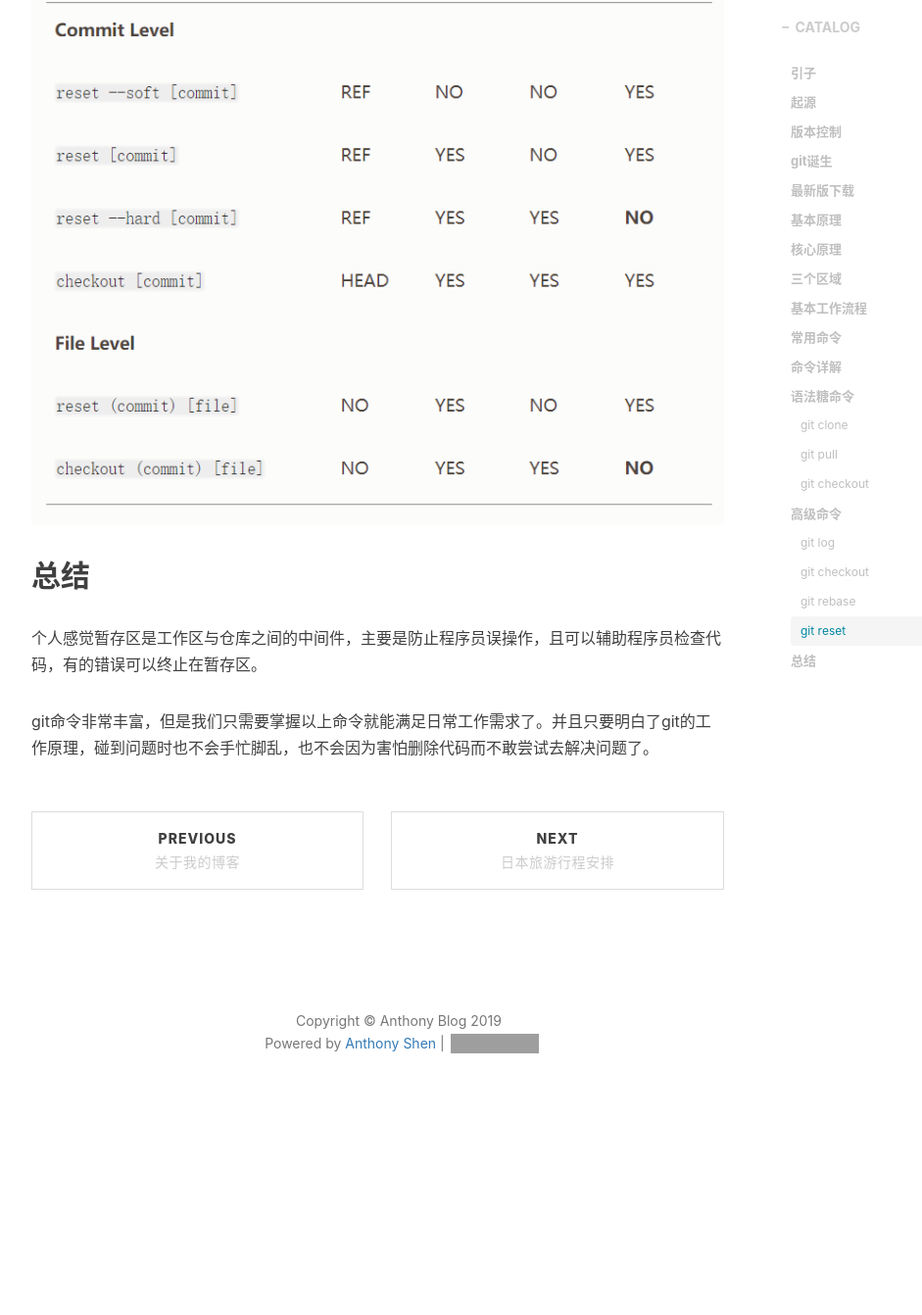
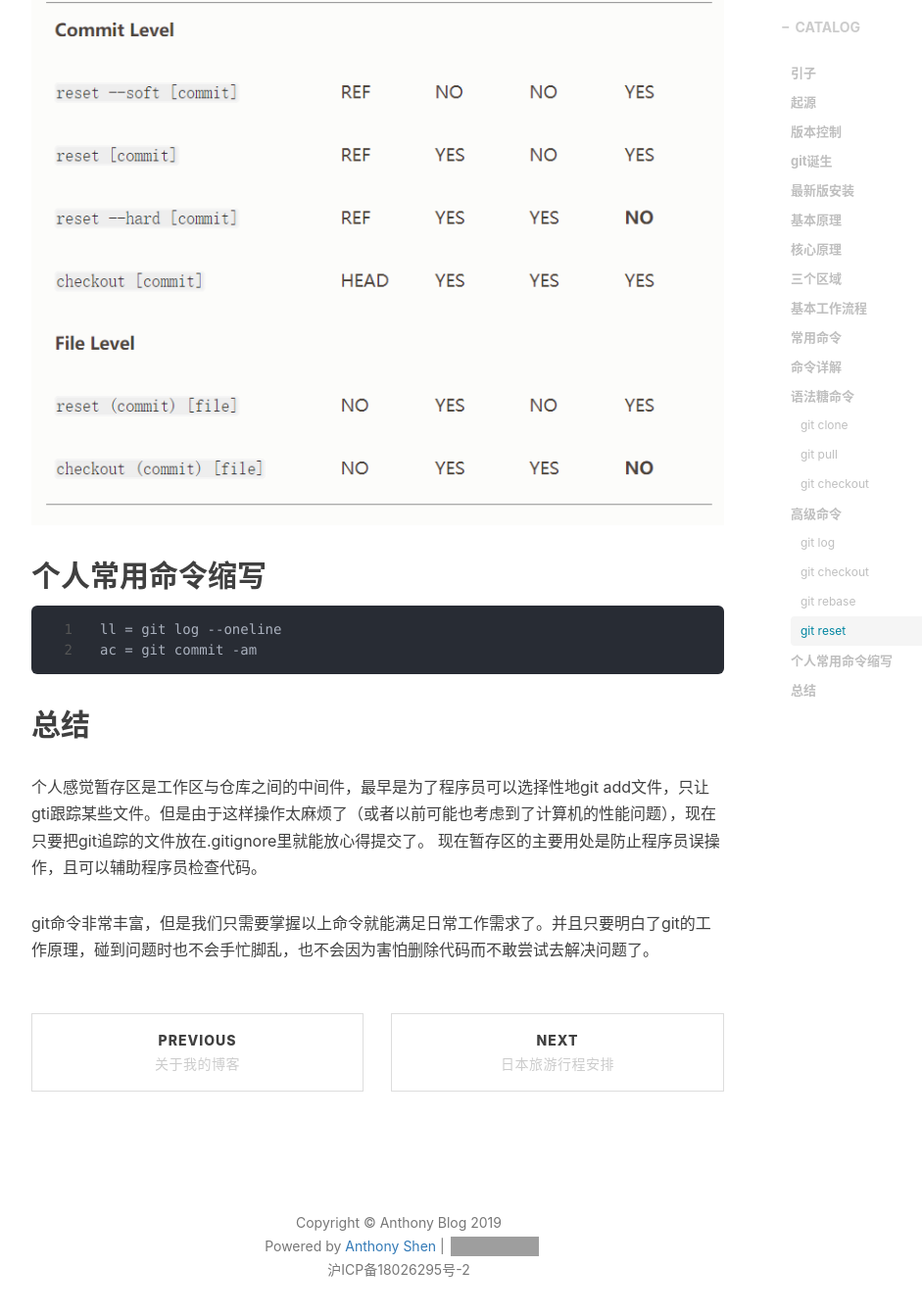
Before and after one commit to AnthonySAD/AnthonySAD.github.io, a Jekyll site: the page built from _posts/2018-12-31-git-simple-commands-and principles.md, in a window 1280 px wide and 1400 px high, scrolled down 9900 px. Shown: the top 1342 px of the window at 98% size, without its empty margins (233-1174 px from the left). Built offline with Jekyll 4.4.1, drawn with Linux system fonts in a browser that asks for light colours; nearby versions of some CDN libraries; comment, search, counter and statistics services are not loaded; before the commit the page ends 11069 px from its top, so only the background shows below that; grey boxes are pictures that could not be loaded.

Commit message:
update post git, about, footer

````diff
--- a/_includes/footer.html
+++ b/_includes/footer.html
@@ -7,6 +7,7 @@
                 {% include sns-links.html center=true %}
 
                 <p class="copyright text-muted">
+
                     Copyright &copy; {{ site.title }} {{ site.time | date: '%Y' }}
                     <br>
                     &nbsp;&nbsp;&nbsp;&nbsp;Powered by <a href="https://github.com/AnthonySAD/AnthonySAD.github.io">Anthony Shen</a> |
@@ -15,6 +16,8 @@
                         frameborder="0" scrolling="0" width="100px" height="20px"
                         src="https://ghbtns.com/github-btn.html?user=anthonysad&repo=anthonysad.github.io&type=star&count=true" >
                     </iframe>
+                    <br>
+                    沪ICP备18026295号-2
                 </p>
             </div>
         </div>
--- a/_posts/2018-12-31-git-simple-commands-and principles.md
+++ b/_posts/2018-12-31-git-simple-commands-and principles.md
@@ -30,7 +30,7 @@ git诞生于2005年，它是由linux社区（特别是 Linux 的缔造者 Linus
 - 对非线性开发模式的强力支持（允许成千上万个并行开发的分支）
 - 有能力高效管理类似 Linux 内核一样的超大规模项目（速度和数据量）
 
-## 最新版下载
+## 最新版安装
 
 从 [https://github.com/git/git/releases](https://github.com/git/git/releases)下载最新稳定版的tar.gz包。
 
@@ -282,7 +282,15 @@ git log非常有用，可以查看历史提交记录，及HEAD指向。。 一
 
 ![image](/img/posts/git-simple-commands-and-principles/reset-and-checkout.png)
 
+## 个人常用命令缩写
+
+```
+ll = git log --oneline
+ac = git commit -am
+```
+
 ## 总结
-个人感觉暂存区是工作区与仓库之间的中间件，主要是防止程序员误操作，且可以辅助程序员检查代码，有的错误可以终止在暂存区。
+个人感觉暂存区是工作区与仓库之间的中间件，最早是为了程序员可以选择性地git add文件，只让gti跟踪某些文件。但是由于这样操作太麻烦了（或者以前可能也考虑到了计算机的性能问题），现在只要把git追踪的文件放在.gitignore里就能放心得提交了。
+现在暂存区的主要用处是防止程序员误操作，且可以辅助程序员检查代码。
 
 git命令非常丰富，但是我们只需要掌握以上命令就能满足日常工作需求了。并且只要明白了git的工作原理，碰到问题时也不会手忙脚乱，也不会因为害怕删除代码而不敢尝试去解决问题了。
````
Also changed, not shown: _includes/about/en.md (+1 -1 lines), _includes/about/zh.md (+1 -1 lines), _posts/2018-12-31-about-the-blog.md (+1 -1 lines).
